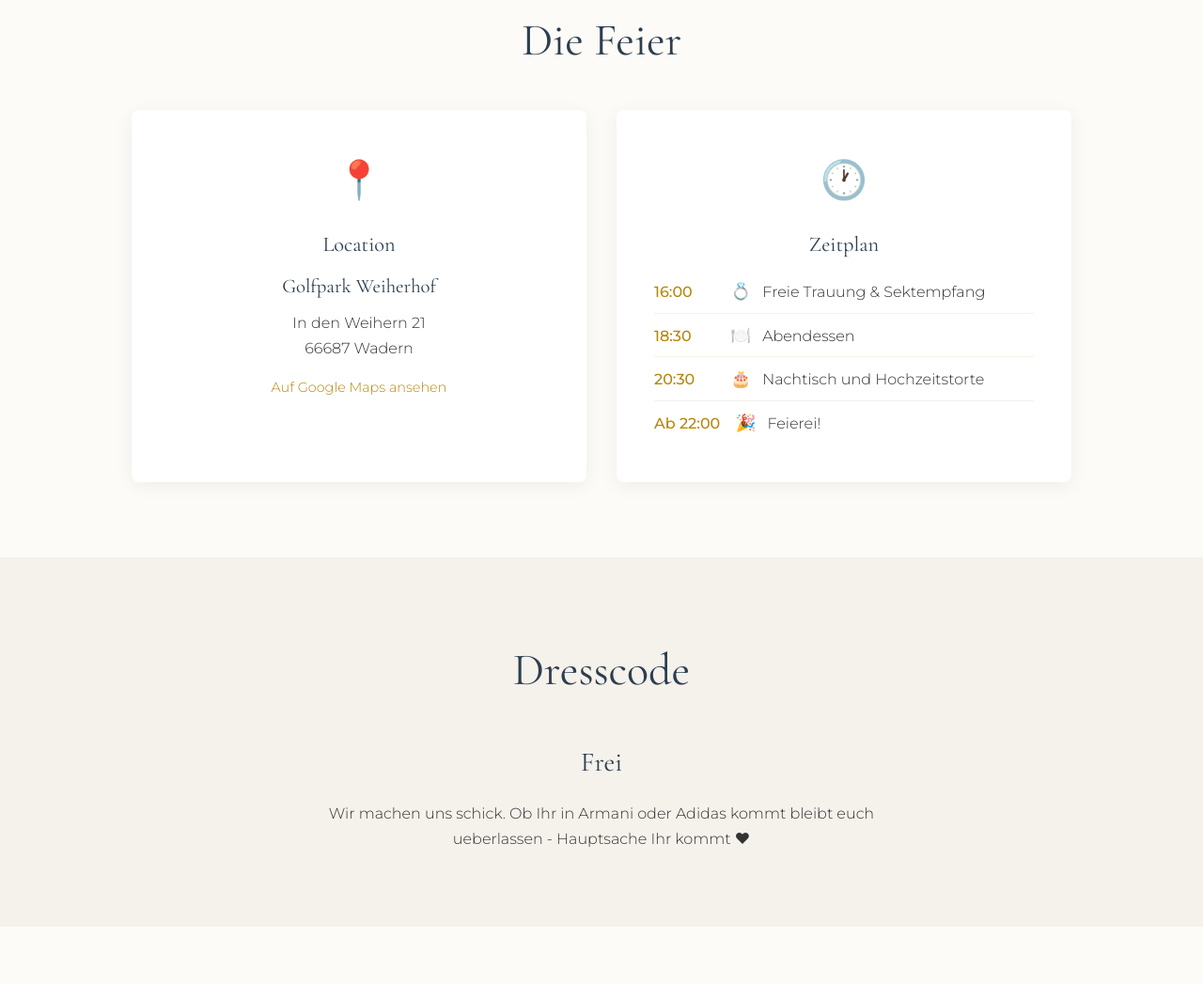
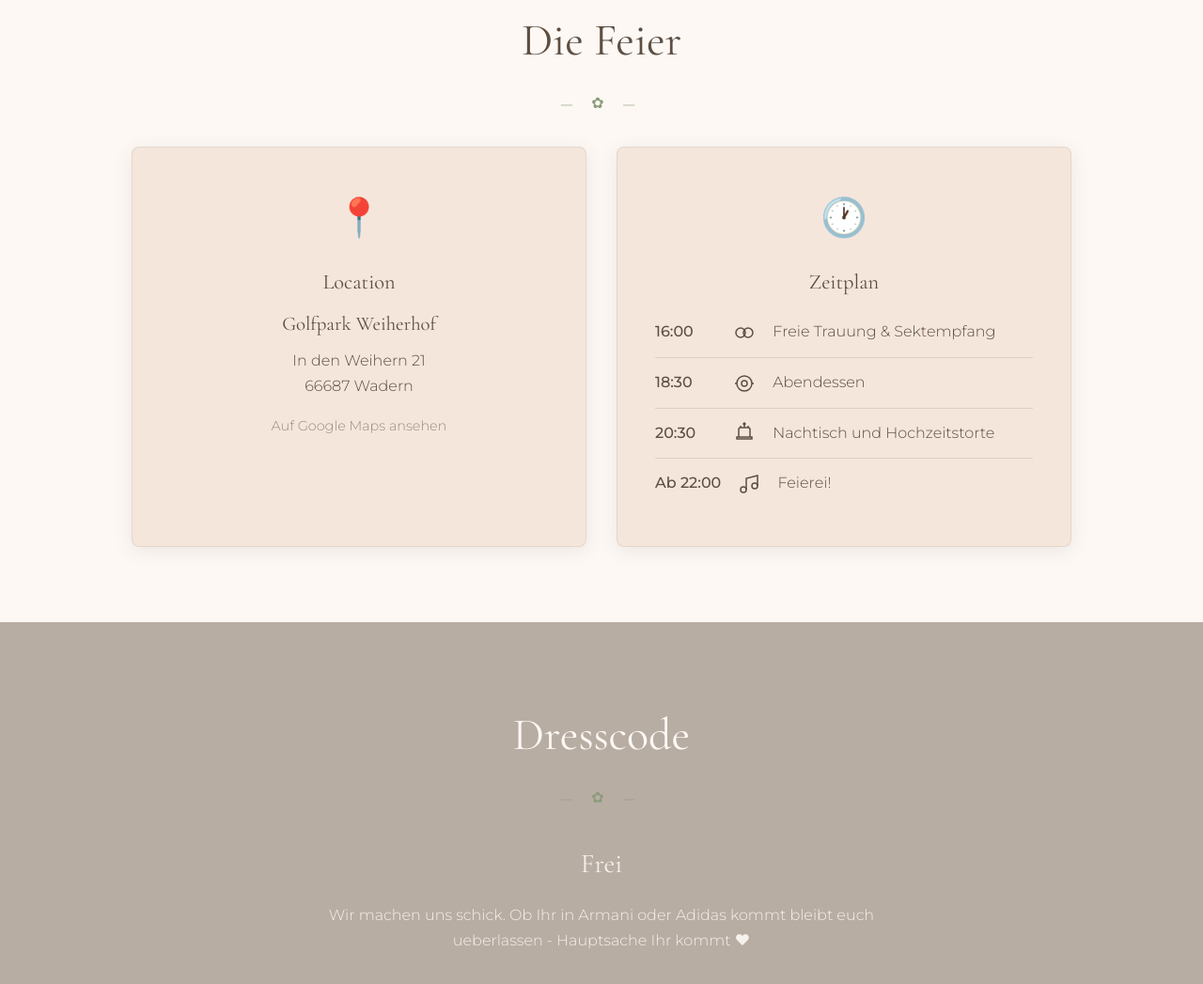
Before and after one commit to Geschnetzelt/wedding, a plain HTML site: page index.html in a window 1280 px wide. Shown: the part 877-1924 px from the top of the page at 94% size. Drawn offline with nearby package versions, Linux system fonts and the light colour scheme.

Commit message:
Update styling to match invitation card aesthetic
- Warm earthy color palette (blush, taupe, sage)
- Line-art SVG icons in timeline matching invitation style
- Botanical flower dividers under section headings
- Blush-colored cards with subtle borders
- Updated footer and button styling

```diff
--- a/index.html
+++ b/index.html
@@ -38,10 +38,10 @@
                         <div class="icon">&#128336;</div>
                         <h3>Zeitplan</h3>
                         <ul class="timeline">
-                            <li><span class="time">16:00</span> <span class="timeline-icon">💍</span> Freie Trauung & Sektempfang</li>
-                            <li><span class="time">18:30</span> <span class="timeline-icon">🍽️</span> Abendessen</li>
-                            <li><span class="time">20:30</span> <span class="timeline-icon">🎂</span> Nachtisch und Hochzeitstorte</li>
-                            <li><span class="time">Ab 22:00</span> <span class="timeline-icon">🎉</span> Feierei!</li>
+                            <li><span class="time">16:00</span> <span class="timeline-icon"><svg viewBox="0 0 24 24"><circle cx="8" cy="12" r="5"/><circle cx="16" cy="12" r="5"/></svg></span> Freie Trauung & Sektempfang</li>
+                            <li><span class="time">18:30</span> <span class="timeline-icon"><svg viewBox="0 0 24 24"><circle cx="12" cy="12" r="8"/><circle cx="12" cy="12" r="3"/><line x1="2" y1="12" x2="4" y2="12"/><line x1="20" y1="12" x2="22" y2="12"/></svg></span> Abendessen</li>
+                            <li><span class="time">20:30</span> <span class="timeline-icon"><svg viewBox="0 0 24 24"><path d="M4 16h16v2H4z"/><path d="M6 16V8c0-1 1-2 2-2h8c1 0 2 1 2 2v8"/><path d="M8 6V4"/><path d="M12 6V3"/><path d="M16 6V4"/><path d="M12 1l1 1-1 1-1-1z"/></svg></span> Nachtisch und Hochzeitstorte</li>
+                            <li><span class="time">Ab 22:00</span> <span class="timeline-icon"><svg viewBox="0 0 24 24"><circle cx="6" cy="18" r="3"/><circle cx="18" cy="14" r="3"/><path d="M9 18V6l12-3v11"/></svg></span> Feierei!</li>
                         </ul>
                     </div>
                 </div>
--- a/styles.css
+++ b/styles.css
@@ -1,12 +1,14 @@
 /* ===== CSS Variables ===== */
 :root {
-    --color-primary: #2C3E50;
-    --color-secondary: #8E7B6B;
-    --color-accent: #B8860B;
-    --color-bg: #FDFBF7;
-    --color-bg-alt: #F5F1EB;
-    --color-text: #333333;
-    --color-text-light: #666666;
+    --color-primary: #5D4E42;
+    --color-secondary: #8B7B6B;
+    --color-accent: #9B8B7B;
+    --color-bg: #FDF8F4;
+    --color-bg-alt: #B8ADA3;
+    --color-text: #5D4E42;
+    --color-text-light: #7D6E62;
+    --color-blush: #F5E6DC;
+    --color-sage: #8B9B7A;
     --font-serif: 'Cormorant Garamond', Georgia, serif;
     --font-sans: 'Montserrat', -apple-system, sans-serif;
 }
@@ -167,6 +169,38 @@ a:hover {
 
 .section-alt {
     background-color: var(--color-bg-alt);
+    color: #FDF8F4;
+}
+
+.section-alt h2,
+.section-alt h3 {
+    color: #FDF8F4;
+}
+
+.section-alt p,
+.section-alt .section-intro {
+    color: rgba(253, 248, 244, 0.9);
+}
+
+.section-alt a {
+    color: #FDF8F4;
+    text-decoration: underline;
+    text-decoration-thickness: 1px;
+    text-underline-offset: 2px;
+}
+
+.section-alt strong {
+    color: #FDF8F4;
+}
+
+/* Decorative botanical divider */
+.section h2::after {
+    content: '— ✿ —';
+    display: block;
+    margin-top: 0.75rem;
+    font-size: 1rem;
+    color: var(--color-sage);
+    letter-spacing: 0.5em;
 }
 
 .container {
@@ -189,11 +223,12 @@ a:hover {
 }
 
 .detail-card {
-    background: white;
+    background: var(--color-blush);
     padding: 2.5rem;
     border-radius: 8px;
     text-align: center;
-    box-shadow: 0 4px 20px rgba(0, 0, 0, 0.06);
+    box-shadow: 0 4px 20px rgba(93, 78, 66, 0.1);
+    border: 1px solid rgba(93, 78, 66, 0.1);
 }
 
 .detail-card .icon {
@@ -220,8 +255,8 @@ a:hover {
 }
 
 .timeline li {
-    padding: 0.5rem 0;
-    border-bottom: 1px solid var(--color-bg-alt);
+    padding: 0.75rem 0;
+    border-bottom: 1px solid rgba(93, 78, 66, 0.15);
 }
 
 .timeline li:last-child {
@@ -230,15 +265,28 @@ a:hover {
 
 .time {
     font-weight: 500;
-    color: var(--color-accent);
+    color: var(--color-primary);
     margin-right: 0.75rem;
     display: inline-block;
     min-width: 65px;
 }
 
 .timeline-icon {
-    margin-right: 0.5rem;
-    font-size: 1.1rem;
+    display: inline-flex;
+    align-items: center;
+    justify-content: center;
+    width: 28px;
+    height: 28px;
+    margin-right: 0.75rem;
+    vertical-align: middle;
+}
+
+.timeline-icon svg {
+    width: 24px;
+    height: 24px;
+    stroke: var(--color-primary);
+    stroke-width: 1.5;
+    fill: none;
 }
 
 /* ===== Dresscode ===== */
@@ -289,10 +337,11 @@ a:hover {
 }
 
 .hotel-card {
-    background: white;
+    background: var(--color-blush);
     padding: 2rem;
     border-radius: 8px;
-    box-shadow: 0 4px 20px rgba(0, 0, 0, 0.06);
+    box-shadow: 0 4px 20px rgba(93, 78, 66, 0.1);
+    border: 1px solid rgba(93, 78, 66, 0.1);
 }
 
 .hotel-distance {
@@ -309,16 +358,17 @@ a:hover {
 .btn-secondary {
     display: inline-block;
     padding: 0.6rem 1.5rem;
-    border: 1px solid var(--color-primary);
+    border: 1.5px solid var(--color-primary);
     color: var(--color-primary);
     border-radius: 4px;
     font-size: 0.9rem;
     transition: all 0.2s ease;
+    background: transparent;
 }
 
 .btn-secondary:hover {
     background: var(--color-primary);
-    color: white;
+    color: var(--color-blush);
     opacity: 1;
 }
 
@@ -354,7 +404,7 @@ a:hover {
 /* ===== Footer ===== */
 footer {
     background: var(--color-primary);
-    color: white;
+    color: var(--color-blush);
     text-align: center;
     padding: 3rem 1.5rem;
 }
```
